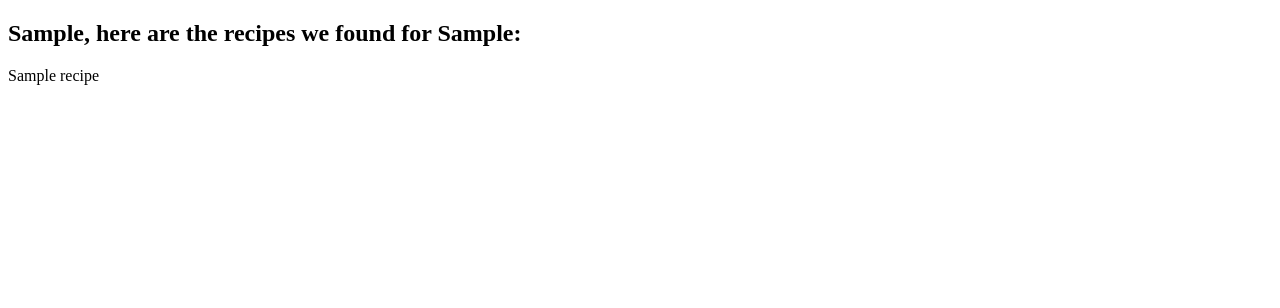
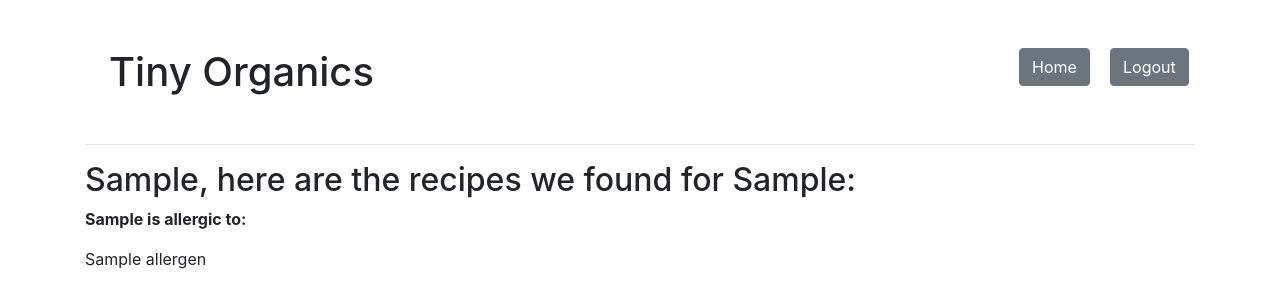
Before and after one commit to jennifertimbol/Tiny_Organics_Assign, a Django app: template mainApp/templates/results.html in a window 1280 px wide. Shown: the top 308 px of the page. Run offline with Django 3.2, Linux system fonts and the light colour scheme; a user stored in the database is signed in; tables that the repository leaves empty hold one stand-in row (values such as "Sample post"); the template is opened without the code that fills it: values that come from a table or form of the project are taken from there, most other values are stand-ins (such as "Sample title", 1, 10 or a date in 2020); some libraries are stand-ins or nearby versions.

Commit message:
Added bootstrap to results page, started working on results function and forloop

```diff
--- a/mainApp/templates/index.html
+++ b/mainApp/templates/index.html
@@ -24,7 +24,7 @@
         </ul>
         {% endif %}
         <div class="row row-content">
-            <div class="col col-xs-12 col-6">
+            <div class="col col-xs-12 col-sm-12 col-md-6">
                 <div class="register bg-light p-3">
                     <h2>Register</h2>
                     <form action="/register" method="POST">
@@ -68,7 +68,8 @@
                     </form>
                 </div>
             </div>
-            <div class="col col-xs-12 col-6">
+            <br>
+            <div class="col col-xs-12 col-sm-12 col-md-6">
                 <div class="login bg-light p-3">
                     <h2>Login</h2>
                     <form action="/login" method="POST">
--- a/mainApp/templates/results.html
+++ b/mainApp/templates/results.html
@@ -1,17 +1,43 @@
 <!DOCTYPE html>
 <html lang="en">
+
 <head>
     <meta charset="UTF-8">
     <meta name="viewport" content="width=device-width, initial-scale=1.0">
+    <link rel="stylesheet" href="https://maxcdn.bootstrapcdn.com/bootstrap/4.0.0/css/bootstrap.min.css"
+        integrity="sha384-Gn5384xqQ1aoWXA+058RXPxPg6fy4IWvTNh0E263XmFcJlSAwiGgFAW/dAiS6JXm" crossorigin="anonymous">
     <title>Recipes for you</title>
 </head>
+
 <body>
-    <h2></h2>
-    <h2>{{user.first_name}}, here are the recipes we found for {{child.first_name}}:</h2>
+    <div class="container">
+        <br>
+        <div class="row p-4">
+            <div class="col col-sm-10">
+                <h1>Tiny Organics</h1>
+            </div>
+            <div class="col col-sm-1">
+                <a class="btn btn-secondary" href="/homepage">Home</a>
+            </div>
+            <div class="col col-sm-1">
+                <a class="btn btn-secondary" href="/logout">Logout</a>
+            </div>
+        </div>
+        <hr>
+        <h2>{{user.first_name}}, here are the recipes we found for {{child.first_name}}:</h2>
+        <p><strong>{{child.first_name}} is allergic to:</strong></p>
+        <p>{{allergen}}</p>
+    </div>
 
-    {% for i in recipes %}
-    <p>{{i.name}}</p>
-    {% endfor %}
+    <script src="https://code.jquery.com/jquery-3.2.1.slim.min.js"
+        integrity="sha384-KJ3o2DKtIkvYIK3UENzmM7KCkRr/rE9/Qpg6aAZGJwFDMVNA/GpGFF93hXpG5KkN"
+        crossorigin="anonymous"></script>
+    <script src="https://cdnjs.cloudflare.com/ajax/libs/popper.js/1.12.9/umd/popper.min.js"
+        integrity="sha384-ApNbgh9B+Y1QKtv3Rn7W3mgPxhU9K/ScQsAP7hUibX39j7fakFPskvXusvfa0b4Q"
+        crossorigin="anonymous"></script>
+    <script src="https://maxcdn.bootstrapcdn.com/bootstrap/4.0.0/js/bootstrap.min.js"
+        integrity="sha384-JZR6Spejh4U02d8jOt6vLEHfe/JQGiRRSQQxSfFWpi1MquVdAyjUar5+76PVCmYl"
+        crossorigin="anonymous"></script>
+</body>
 
-</body>
 </html>
--- a/mainApp/urls.py
+++ b/mainApp/urls.py
@@ -6,7 +6,7 @@
 path('register', views.register),
 path('login', views.login),
 path('homepage', views.homepage),
+path('fetchrecipes', views.fetch_recipes),
 path('results/<int:child_id>', views.results),
-path('generaterecipes', views.generate_recipes),
 path('logout', views.logout)
 ]
```
Also changed, not shown: mainApp/templates/home.html (+9 -7 lines), mainApp/views.py (+46 -32 lines).
